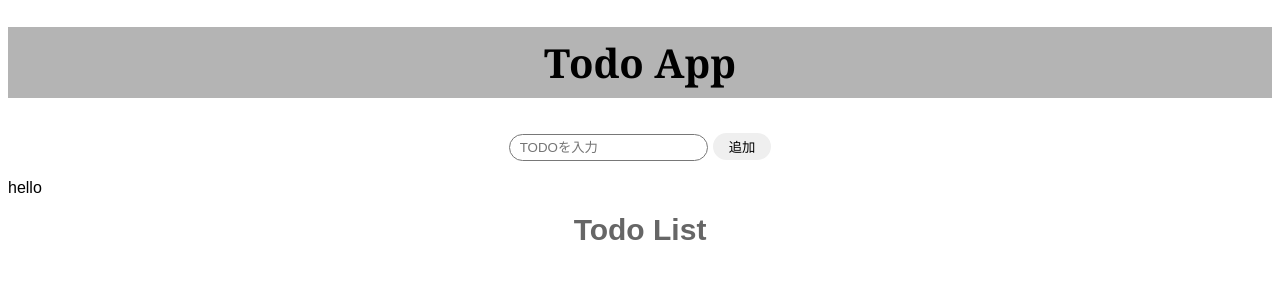
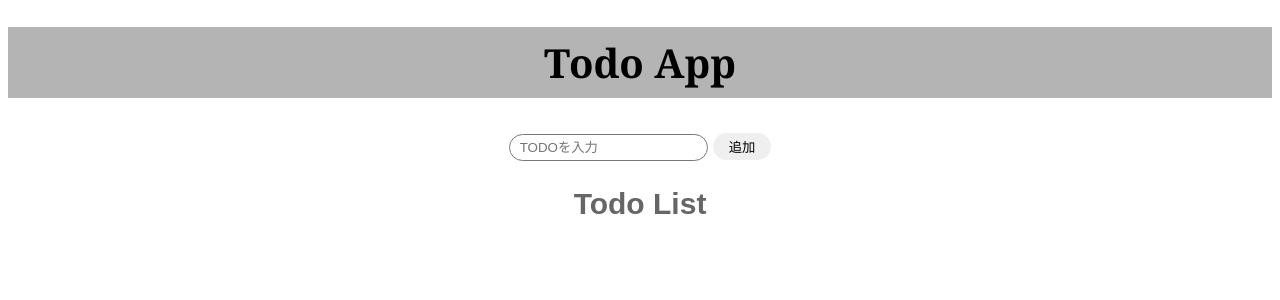
Before and after one commit to taisei78/react-todo-app, a React (Create React App) app: page / in a window 1280 px wide. Shown: the top 300 px of the page. Built offline with nearby package versions, Linux system fonts and the light colour scheme.

Commit message:
EditForm 削除

```diff
--- a/src/App.jsx
+++ b/src/App.jsx
@@ -1,7 +1,5 @@
 import React, { useState } from "react";
 import "./styles.css"
-import { Filter } from "./components/Filter";
-import { EditForm } from "./components/EditForm";
 import { InputTodo } from "./components/InputTodo";
 import { TodoList } from "./components/TodoList";
 
@@ -19,7 +17,6 @@ export default function App() {
     setTodoText("");
   };
 
-
   const onClickDelete = (index) => {
     const newTodos = [...todoList];
     newTodos.splice(index, 1);
@@ -28,15 +25,11 @@ export default function App() {
 
   const onClickEdit = (index) => {
   }
-
-
   return (
     <>
     <div className="container">
 
       <InputTodo todoText={todoText} onChange={onChangeTodoText} onClick={onClickAdd}/>
-
-      <EditForm />
 
       <TodoList todoList={todoList} onClickEdit={onClickEdit} onClickDelete={onClickDelete} />
 
--- a/src/components/EditForm.jsx
+++ /dev/null
@@ -1,5 +0,0 @@
-export const EditForm = () => {
-  return (
-    <div>hello</div>
-  );
-}
```
